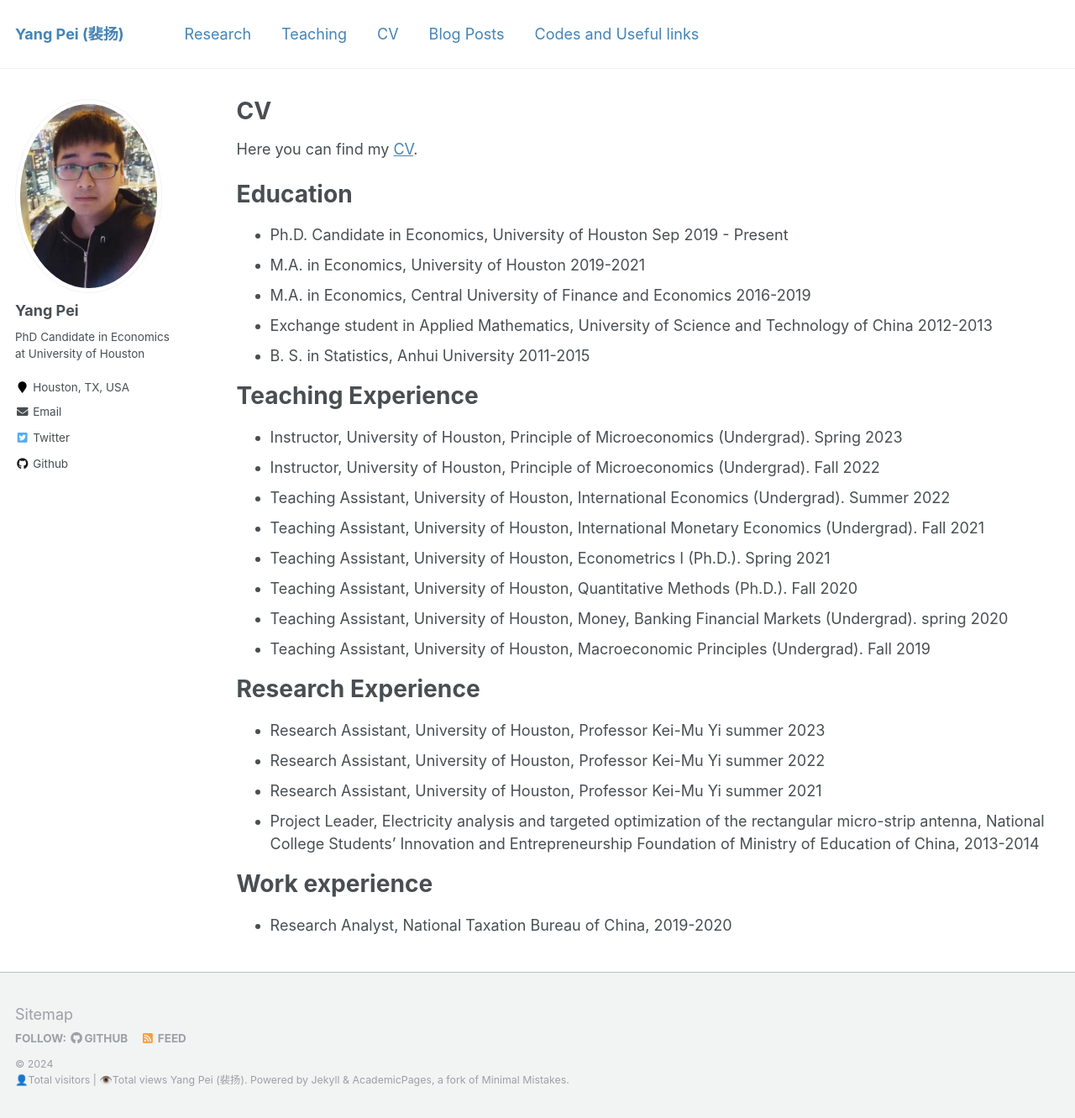
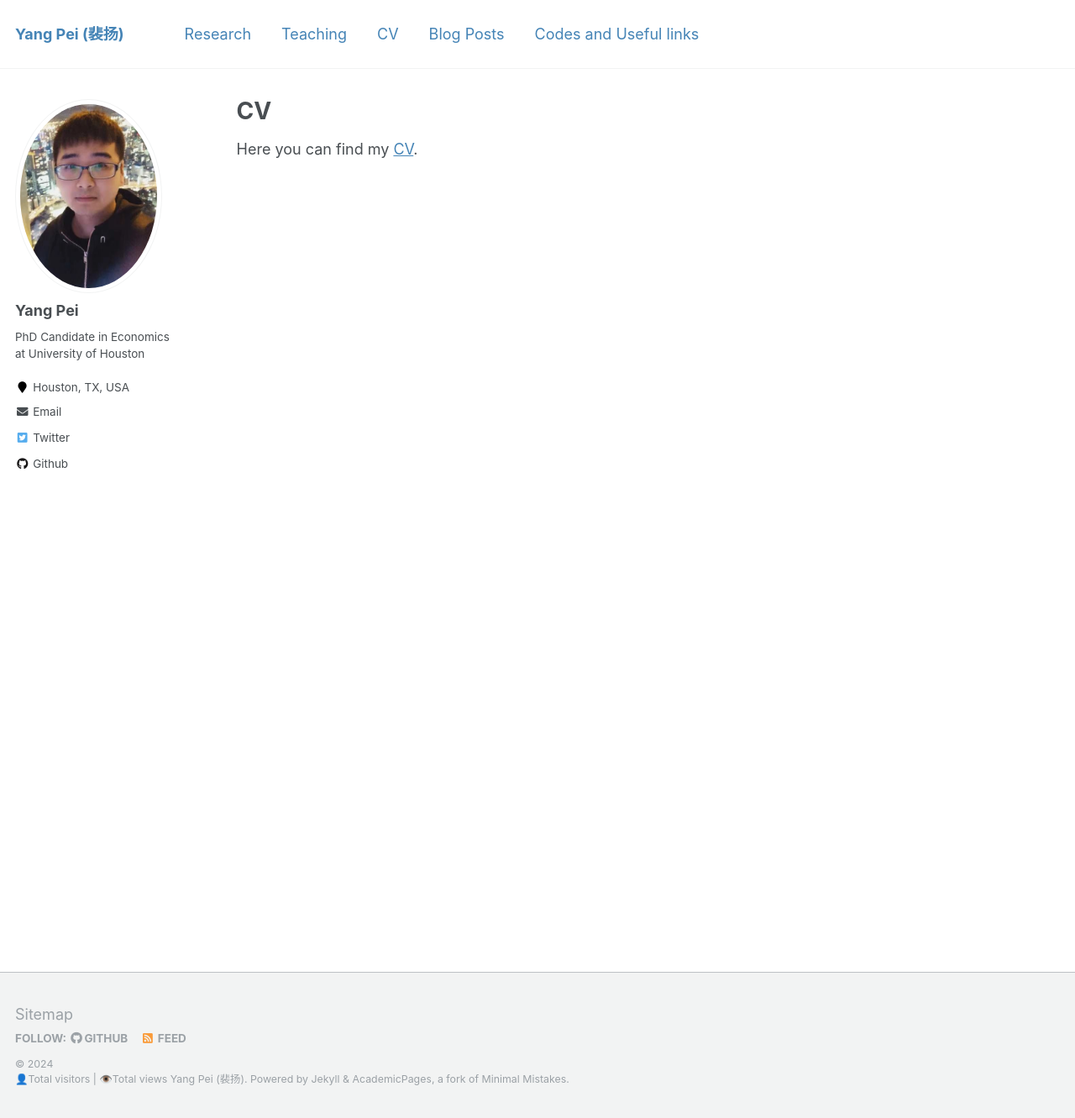
Before and after one commit to ypei1/ypei1.github.io, a Jekyll site: the page built from _pages/cv.md, in a window 1280 px wide and 1331 px high. Shown: the whole window at 84% size. Built offline with Jekyll 4.4.1, drawn with Linux system fonts in a browser that asks for light colours; comment, search, counter and statistics services are not loaded; a file with an impossible date is left out.

Commit message:
Update cv.md

```diff
--- a/_pages/cv.md
+++ b/_pages/cv.md
@@ -7,36 +7,5 @@ redirect_from:
   - /resume
 ---
 
-{% include base_path %}
 
 Here you can find my <a href="/files/YangPEI_CV.pdf">CV</a>.
-
-Education
-======
-* Ph.D. Candidate in Economics, University of Houston Sep 2019 - Present
-* M.A. in Economics, University of Houston 2019-2021
-* M.A. in Economics, Central University of Finance and Economics 2016-2019
-* Exchange student in Applied Mathematics, University of Science and Technology of China 2012-2013
-* B. S. in Statistics, Anhui University 2011-2015
-
-Teaching Experience
-======
-* Instructor, University of Houston, Principle of Microeconomics (Undergrad). Spring 2023
-* Instructor, University of Houston, Principle of Microeconomics (Undergrad). Fall 2022
-* Teaching Assistant, University of Houston, International Economics (Undergrad). Summer 2022
-* Teaching Assistant, University of Houston, International Monetary Economics (Undergrad). Fall 2021
-* Teaching Assistant, University of Houston, Econometrics I (Ph.D.). Spring 2021
-* Teaching Assistant, University of Houston, Quantitative Methods (Ph.D.). Fall 2020
-* Teaching Assistant, University of Houston, Money, Banking Financial Markets (Undergrad). spring 2020
-* Teaching Assistant, University of Houston, Macroeconomic Principles (Undergrad). Fall 2019
-
-Research Experience
-======
-* Research Assistant, University of Houston, Professor Kei-Mu Yi summer 2023
-* Research Assistant, University of Houston, Professor Kei-Mu Yi summer 2022
-* Research Assistant, University of Houston, Professor Kei-Mu Yi summer 2021
-* Project Leader, Electricity analysis and targeted optimization of the rectangular micro-strip antenna, National College Students' Innovation and Entrepreneurship Foundation of Ministry of Education of China, 2013-2014
-
-Work experience
-======
-* Research Analyst, National Taxation Bureau of China, 2019-2020
```
